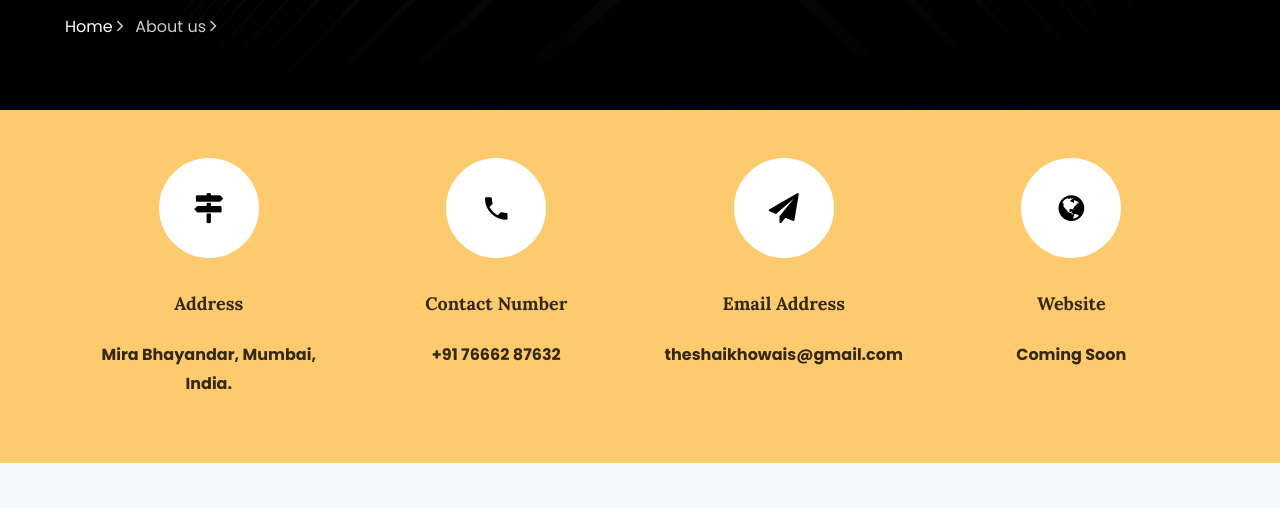
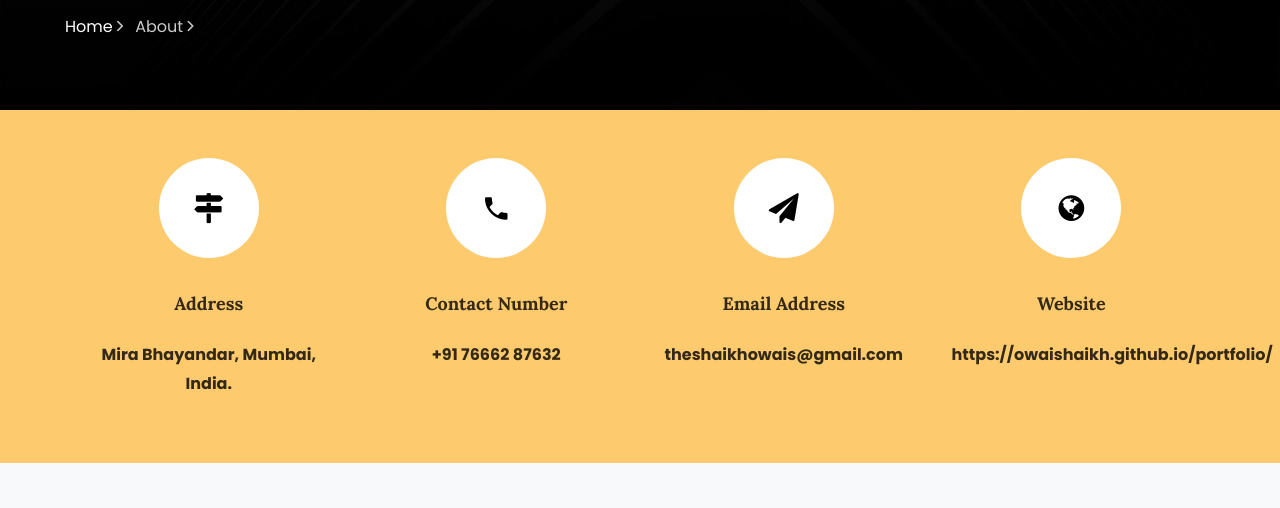
Before and after one commit to owaishaikh/portfolio, a plain HTML site: page contact.html in a window 1280 px wide. Shown: the part 690-1198 px from the top of the page. Drawn offline with Linux system fonts and the light colour scheme; some packages are replaced by stand-ins of ours; no server answers; files whose address does not match are found by name; a web font is replaced by a local one.

Commit message:
Updated with Website Link

```diff
--- a/contact.html
+++ b/contact.html
@@ -53,7 +53,7 @@
         <div class="row no-gutters slider-text js-fullheight align-items-end">
           <div class="col-md-9 ftco-animate pb-5">
             <h2 class="mb-3 bread">Contact Me</h2>
-            <p class="breadcrumbs"><span class="mr-2"><a href="index.html">Home <i class="ion-ios-arrow-forward"></i></a></span> <span>About us <i class="ion-ios-arrow-forward"></i></span></p>
+            <p class="breadcrumbs"><span class="mr-2"><a href="index.html">Home <i class="ion-ios-arrow-forward"></i></a></span> <span>About <i class="ion-ios-arrow-forward"></i></span></p>
           </div>
         </div>
       </div>
@@ -95,7 +95,7 @@
           			<span class="icon-globe"></span>
           		</div>
           		<h3 class="mb-4">Website</h3>
-	            <p><a href="#">Coming Soon</a></p>
+	            <p><a href="#">https://owaishaikh.github.io/portfolio/</a></p>
 	          </div>
           </div>
         </div>
```
